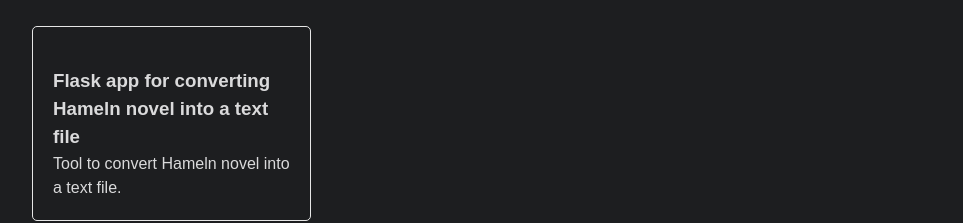
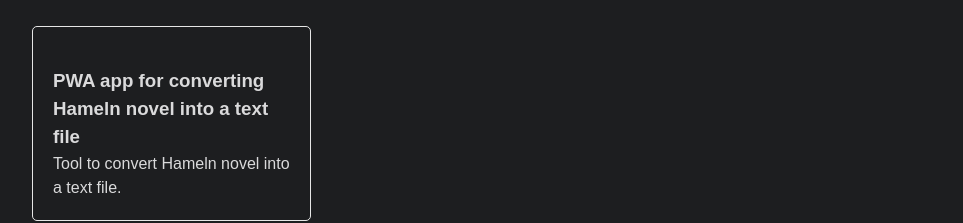
Before and after one commit to SahutoL/portfolio, a Next.js app: page / in a window 1280 px wide. Shown: the part 976-1199 px from the top of the page, without its empty margins (158-1121 px from the left). Built offline with nearby package versions, Linux system fonts and the light colour scheme.

Commit message:
data.js を更新

```diff
--- a/src/components/data.js
+++ b/src/components/data.js
@@ -83,10 +83,10 @@
     },
     {
         id: 10,
-        title: 'Flask app for converting Hameln novel into a text file',
+        title: 'PWA app for converting Hameln novel into a text file',
         description:
           'Tool to convert Hameln novel into a text file.',
         gitHubLink: 'https://github.com/SahutoL/flask-novel-to-txt',
-        siteUrl: 'https://flask-novel-to-txt.onrender.com/'
+        siteUrl: 'https://hameln-novel-to-txt.onrender.com/'
     },
   ];
```
